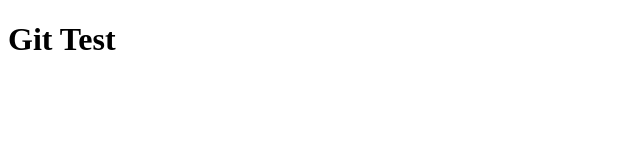
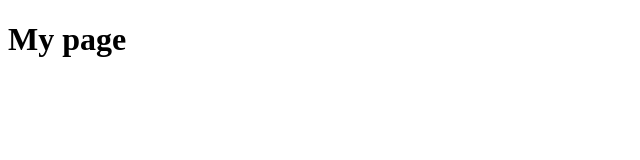
Before and after one commit to Tamazaki-M/gitTest, a plain HTML site: page index.html in a window 1280 px wide. Shown: the full height of the page, 0-640 px from the left. Drawn offline with Linux system fonts and the light colour scheme.

Commit message:
タイトル変更

```diff
--- a/index.html
+++ b/index.html
@@ -4,6 +4,6 @@
         <title>Git test</title>
     </head>
     <body>
-        <h1>Git Test</h1>
+        <h1>My page</h1>
     </body>
 </html>
```
